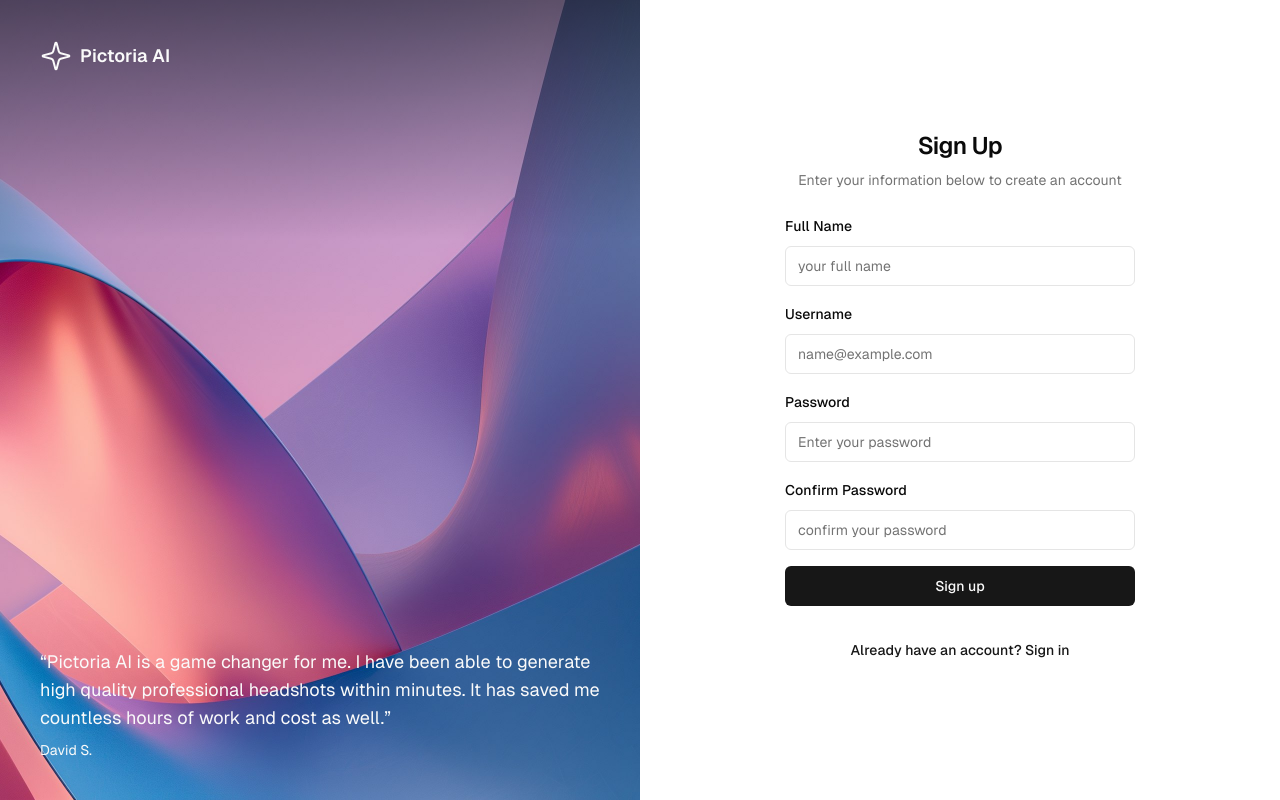
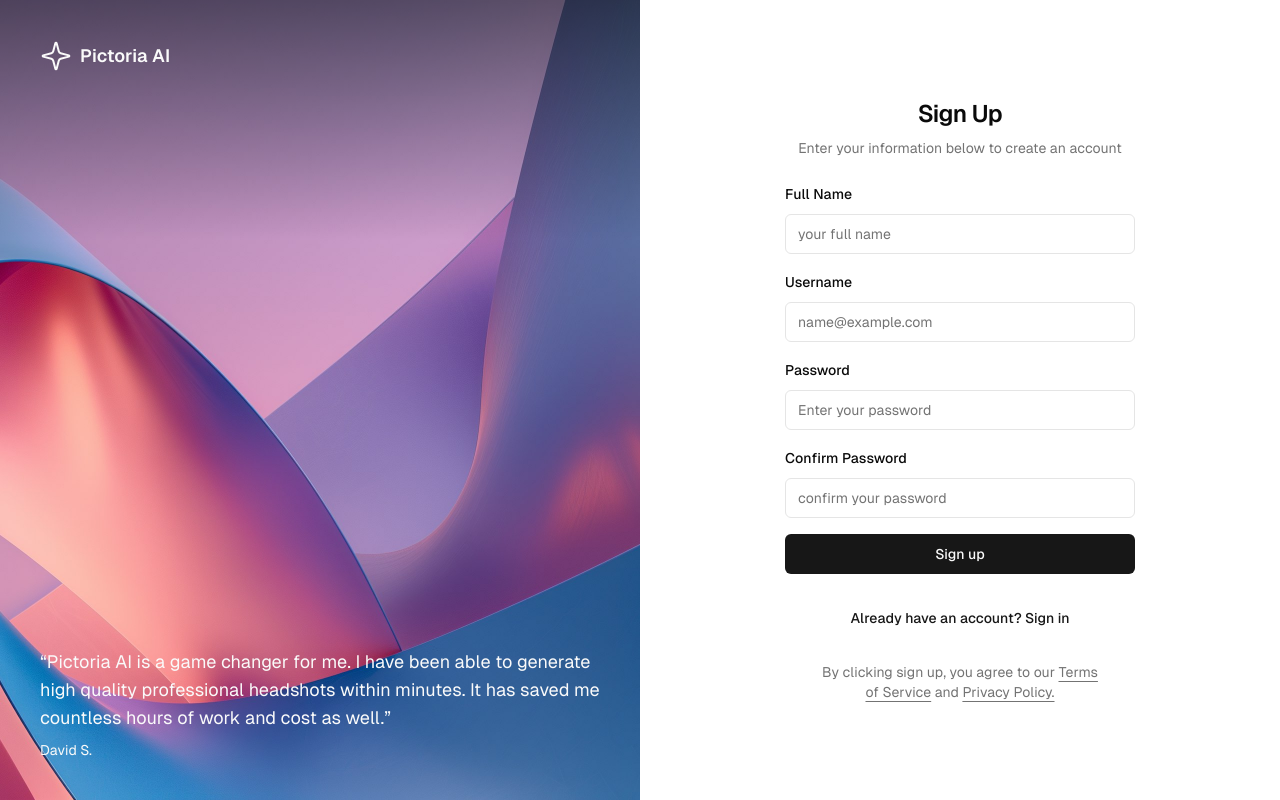
Before and after one commit to michael-emmanuel/AIHeadshot, a Next.js app: page /login in a window 1280 px wide. Both pictures are taken after a click on the button "Need an account? Sign up". Built offline with nearby package versions, Linux system fonts and the light colour scheme.

Commit message:
sign reset password form

```diff
--- a/src/components/authentication/AuthForm.tsx
+++ b/src/components/authentication/AuthForm.tsx
@@ -3,6 +3,8 @@
 import LoginForm from './LoginForm';
 import { Button } from '../ui/button';
 import SignupForm from './SignupForm';
+import Link from 'next/link';
+import ResetPassword from './ResetPassword';
 
 const AuthForm = () => {
   const [mode, setMode] = useState('login');
@@ -58,9 +60,39 @@
               Already have an account? Sign in
             </Button>
           </div>
+          <p className='px-8 text-center text-sm text-muted-foreground'>
+            By clicking sign up, you agree to our{' '}
+            <Link
+              href='#'
+              className='underline underline-offset-4 hover:text-primary'
+            >
+              Terms of Service
+            </Link>{' '}
+            and{' '}
+            <Link
+              href='#'
+              className='underline underline-offset-4 hover:text-primary'
+            >
+              Privacy Policy.
+            </Link>
+          </p>
         </>
       )}
-      {mode === 'reset' && <span>reset passowrd form</span>}
+      {mode === 'reset' && (
+        <>
+          {' '}
+          <ResetPassword />
+          <div className='text-center'>
+            <Button
+              variant={'link'}
+              className='p-0'
+              onClick={() => setMode('login')}
+            >
+              Back to login
+            </Button>
+          </div>
+        </>
+      )}
     </div>
   );
 };
--- /dev/null
+++ b/src/components/authentication/ResetPassword.tsx
@@ -0,0 +1,66 @@
+'use client';
+
+import React from 'react';
+import { z } from 'zod';
+import { zodResolver } from '@hookform/resolvers/zod';
+import { useForm } from 'react-hook-form';
+import { Button } from '@/components/ui/button';
+import {
+  Form,
+  FormControl,
+  FormField,
+  FormItem,
+  FormLabel,
+  FormMessage,
+} from '@/components/ui/form';
+import { Input } from '@/components/ui/input';
+import { cn } from '@/lib/utils';
+
+const formSchema = z.object({
+  email: z.string().email({
+    message: 'Please enter a valid email address',
+  }),
+});
+
+const ResetPassword = ({ className }: { className?: string }) => {
+  // 1. Define your form.
+  const form = useForm<z.infer<typeof formSchema>>({
+    resolver: zodResolver(formSchema),
+    defaultValues: {
+      email: '',
+    },
+  });
+
+  function onSubmit(values: z.infer<typeof formSchema>) {
+    // Do something with the form values.
+    // ✅ This will be type-safe and validated.
+    console.log(values);
+  }
+
+  return (
+    <div className={cn('grid gap-6', className)}>
+      <Form {...form}>
+        <form onSubmit={form.handleSubmit(onSubmit)} className='space-y-4'>
+          <FormField
+            control={form.control}
+            name='email'
+            render={({ field }) => (
+              <FormItem>
+                <FormLabel>Username</FormLabel>
+                <FormControl>
+                  <Input placeholder='name@example.com' {...field} />
+                </FormControl>
+                <FormMessage />
+              </FormItem>
+            )}
+          />
+          <Button type='submit' className='w-full'>
+            Reset Password
+          </Button>
+        </form>
+      </Form>
+    </div>
+  );
+};
+
+export default ResetPassword;
```
